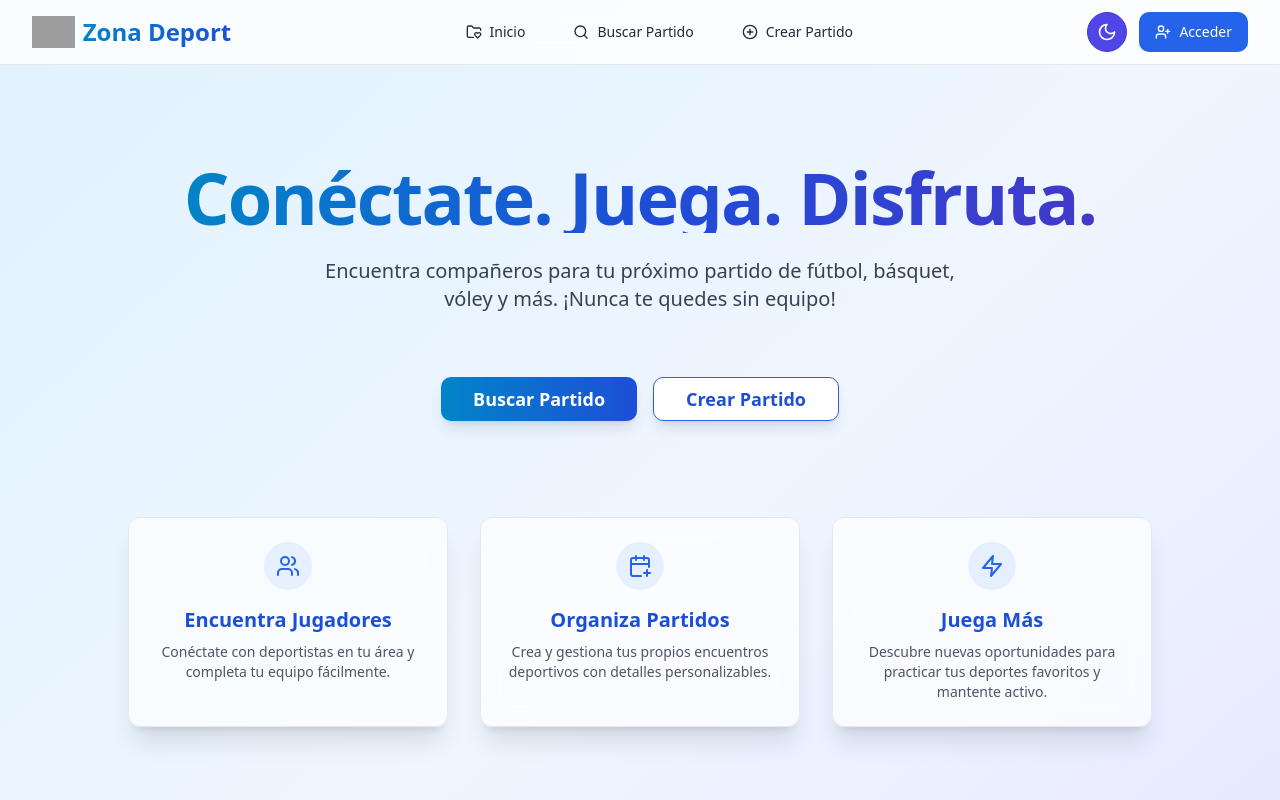
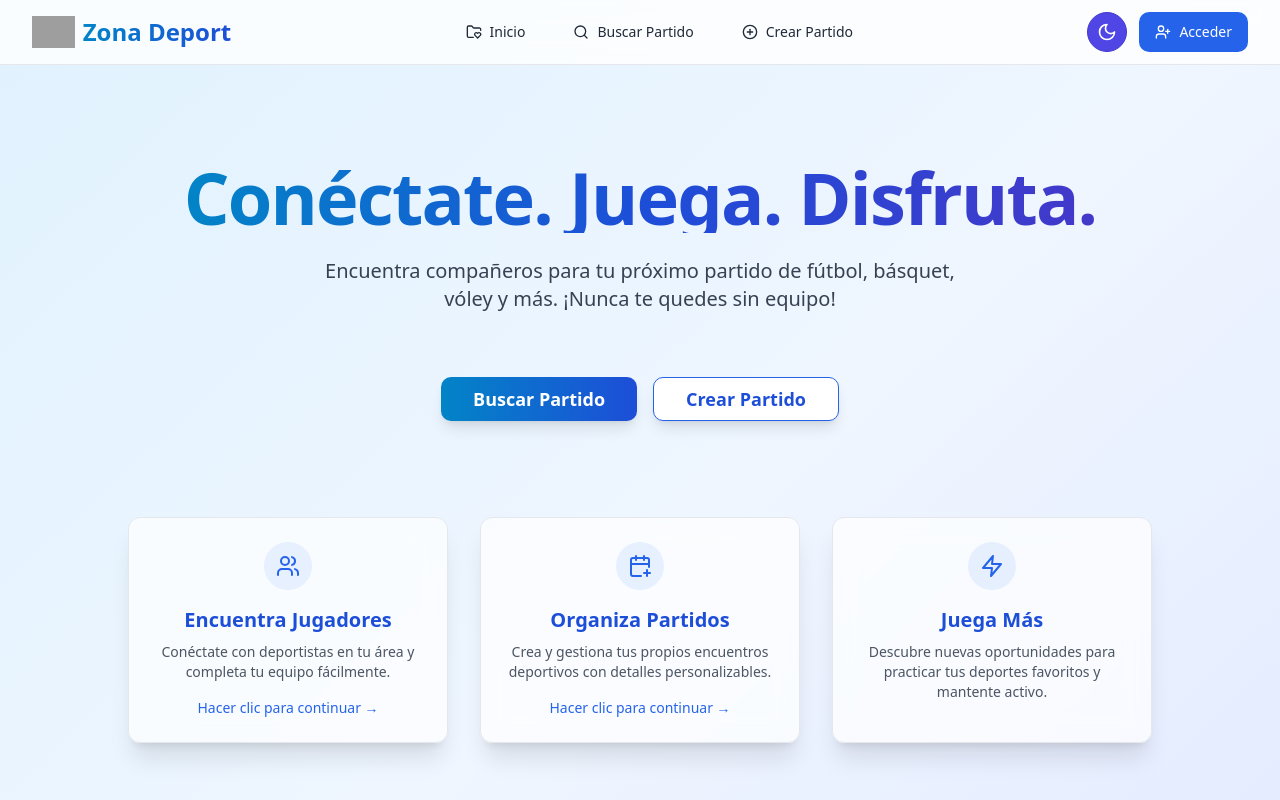
Before and after one commit to rufinoratti/pds-frontend, a React (Vite) app: page / in a window 1280 px wide. Shown: the top 800 px of the page. Built offline with nearby package versions, Linux system fonts and the light colour scheme; grey boxes are pictures that could not be loaded.

Commit message:
update-home

```diff
--- a/src/pages/Home.jsx
+++ b/src/pages/Home.jsx
@@ -1,40 +1,60 @@
-import React from 'react';
-import { motion } from 'framer-motion';
-import { Button } from '@/components/ui/button';
-import { Link, useOutletContext, useNavigate } from 'react-router-dom';
-import { Users, Zap, CalendarPlus } from 'lucide-react';
+"use client"
+import { motion } from "framer-motion"
+import { Button } from "@/components/ui/button"
+import { Link, useOutletContext, useNavigate } from "react-router-dom"
+import { Users, Zap, CalendarPlus } from "lucide-react"
 
-const FeatureCard = ({ icon, title, description, delay, darkMode }) => (
+const FeatureCard = ({ icon, title, description, delay, darkMode, onClick, clickable = false }) => (
   <motion.div
     initial={{ opacity: 0, y: 20 }}
     animate={{ opacity: 1, y: 0 }}
     transition={{ duration: 0.5, delay }}
-    className={`p-6 rounded-xl shadow-xl transform hover:scale-105 transition-transform duration-300 ${darkMode ? 'bg-gray-800/70 backdrop-blur-md border border-gray-700' : 'bg-white/70 backdrop-blur-md border border-gray-200'}`}
+    className={`p-6 rounded-xl shadow-xl transform hover:scale-105 transition-transform duration-300 ${
+      clickable ? "cursor-pointer hover:shadow-2xl" : ""
+    } ${darkMode ? "bg-gray-800/70 backdrop-blur-md border border-gray-700" : "bg-white/70 backdrop-blur-md border border-gray-200"}`}
+    onClick={onClick}
   >
-    <div className={`flex items-center justify-center w-12 h-12 rounded-full mb-4 mx-auto ${darkMode ? 'bg-sky-500/20 text-sky-400' : 'bg-blue-500/10 text-blue-600'}`}>
+    <div
+      className={`flex items-center justify-center w-12 h-12 rounded-full mb-4 mx-auto ${darkMode ? "bg-sky-500/20 text-sky-400" : "bg-blue-500/10 text-blue-600"}`}
+    >
       {icon}
     </div>
-    <h3 className={`text-xl font-semibold mb-2 text-center ${darkMode ? 'text-sky-300' : 'text-blue-700'}`}>{title}</h3>
-    <p className={`${darkMode ? 'text-gray-400' : 'text-gray-600'} text-sm text-center`}>{description}</p>
+    <h3 className={`text-xl font-semibold mb-2 text-center ${darkMode ? "text-sky-300" : "text-blue-700"}`}>{title}</h3>
+    <p className={`${darkMode ? "text-gray-400" : "text-gray-600"} text-sm text-center`}>{description}</p>
+    {clickable && (
+      <div className={`mt-4 text-center text-sm font-medium ${darkMode ? "text-sky-400" : "text-blue-600"}`}>
+        Hacer clic para continuar →
+      </div>
+    )}
   </motion.div>
-);
+)
 
 function Home() {
-  const { darkMode, currentUser } = useOutletContext();
-  const navigate = useNavigate();
+  const { darkMode, currentUser } = useOutletContext()
+  const navigate = useNavigate()
+
+  const handleFindPlayersClick = () => {
+    navigate("/find-match")
+  }
+
+  const handleOrganizeMatchClick = () => {
+    navigate("/create-match")
+  }
 
   return (
     <div className="flex flex-col items-center justify-center text-center py-8 md:py-16">
       <motion.div
         initial={{ opacity: 0, scale: 0.8 }}
         animate={{ opacity: 1, scale: 1 }}
-        transition={{ duration: 0.7, type: 'spring', stiffness: 100 }}
+        transition={{ duration: 0.7, type: "spring", stiffness: 100 }}
         className="mb-10 md:mb-16"
       >
-        <h1 className={`text-5xl md:text-7xl font-extrabold tracking-tight mb-6 ${darkMode ? 'text-transparent bg-clip-text bg-gradient-to-r from-sky-400 via-blue-500 to-indigo-500' : 'text-transparent bg-clip-text bg-gradient-to-r from-sky-600 via-blue-700 to-indigo-700'}`}>
+        <h1
+          className={`text-5xl md:text-7xl font-extrabold tracking-tight mb-6 ${darkMode ? "text-transparent bg-clip-text bg-gradient-to-r from-sky-400 via-blue-500 to-indigo-500" : "text-transparent bg-clip-text bg-gradient-to-r from-sky-600 via-blue-700 to-indigo-700"}`}
+        >
           Conéctate. Juega. Disfruta.
         </h1>
-        <p className={`text-lg md:text-xl ${darkMode ? 'text-gray-300' : 'text-gray-700'} max-w-2xl mx-auto`}>
+        <p className={`text-lg md:text-xl ${darkMode ? "text-gray-300" : "text-gray-700"} max-w-2xl mx-auto`}>
           Encuentra compañeros para tu próximo partido de fútbol, básquet, vóley y más. ¡Nunca te quedes sin equipo!
         </p>
       </motion.div>
@@ -45,10 +65,19 @@ function Home() {
         transition={{ duration: 0.5, delay: 0.3 }}
         className="flex flex-col sm:flex-row space-y-4 sm:space-y-0 sm:space-x-4 mb-16 md:mb-24"
       >
-        <Button size="lg" asChild className={`text-lg font-semibold shadow-lg transform hover:scale-105 transition-transform duration-300 ${darkMode ? 'bg-gradient-to-r from-sky-500 to-blue-600 hover:from-sky-600 hover:to-blue-700 text-white' : 'bg-gradient-to-r from-sky-600 to-blue-700 hover:from-sky-700 hover:to-blue-800 text-white'}`}>
+        <Button
+          size="lg"
+          asChild
+          className={`text-lg font-semibold shadow-lg transform hover:scale-105 transition-transform duration-300 ${darkMode ? "bg-gradient-to-r from-sky-500 to-blue-600 hover:from-sky-600 hover:to-blue-700 text-white" : "bg-gradient-to-r from-sky-600 to-blue-700 hover:from-sky-700 hover:to-blue-800 text-white"}`}
+        >
           <Link to="/find-match">Buscar Partido</Link>
         </Button>
-        <Button size="lg" variant="outline" asChild className={`text-lg font-semibold shadow-lg transform hover:scale-105 transition-transform duration-300 ${darkMode ? 'border-sky-500 text-sky-400 hover:bg-sky-500/20' : 'border-blue-600 text-blue-700 hover:bg-blue-600/10'}`}>
+        <Button
+          size="lg"
+          variant="outline"
+          asChild
+          className={`text-lg font-semibold shadow-lg transform hover:scale-105 transition-transform duration-300 ${darkMode ? "border-sky-500 text-sky-400 hover:bg-sky-500/20" : "border-blue-600 text-blue-700 hover:bg-blue-600/10"}`}
+        >
           <Link to="/create-match">Crear Partido</Link>
         </Button>
       </motion.div>
@@ -60,6 +89,8 @@ function Home() {
           description="Conéctate con deportistas en tu área y completa tu equipo fácilmente."
           delay={0.5}
           darkMode={darkMode}
+          onClick={handleFindPlayersClick}
+          clickable={true}
         />
         <FeatureCard
           icon={<CalendarPlus className="w-6 h-6" />}
@@ -67,6 +98,8 @@ function Home() {
           description="Crea y gestiona tus propios encuentros deportivos con detalles personalizables."
           delay={0.7}
           darkMode={darkMode}
+          onClick={handleOrganizeMatchClick}
+          clickable={true}
         />
         <FeatureCard
           icon={<Zap className="w-6 h-6" />}
@@ -74,6 +107,7 @@ function Home() {
           description="Descubre nuevas oportunidades para practicar tus deportes favoritos y mantente activo."
           delay={0.9}
           darkMode={darkMode}
+          clickable={false}
         />
       </div>
 
@@ -82,14 +116,16 @@ function Home() {
           initial={{ opacity: 0, y: 20 }}
           animate={{ opacity: 1, y: 0 }}
           transition={{ duration: 0.5, delay: 1.1 }}
-          className={`p-8 rounded-xl shadow-xl ${darkMode ? 'bg-gray-800/70 backdrop-blur-md border border-gray-700' : 'bg-white/70 backdrop-blur-md border border-gray-200'} max-w-3xl mx-auto`}
+          className={`p-8 rounded-xl shadow-xl ${darkMode ? "bg-gray-800/70 backdrop-blur-md border border-gray-700" : "bg-white/70 backdrop-blur-md border border-gray-200"} max-w-3xl mx-auto`}
         >
-          <h2 className={`text-3xl font-bold mb-4 ${darkMode ? 'text-sky-400' : 'text-blue-700'}`}>¡Hola, {currentUser.username}!</h2>
-          <p className={`${darkMode ? 'text-gray-300' : 'text-gray-700'} mb-6`}>
+          <h2 className={`text-3xl font-bold mb-4 ${darkMode ? "text-sky-400" : "text-blue-700"}`}>
+            ¡Hola, {currentUser.username}!
+          </h2>
+          <p className={`${darkMode ? "text-gray-300" : "text-gray-700"} mb-6`}>
             ¿Listo para tu próximo partido? Revisa los partidos disponibles o crea uno nuevo.
           </p>
           <div className="flex justify-center space-x-4">
-            <Button asChild className={`${darkMode ? 'bg-sky-500 hover:bg-sky-600' : 'bg-blue-600 hover:bg-blue-700'}`}>
+            <Button asChild className={`${darkMode ? "bg-sky-500 hover:bg-sky-600" : "bg-blue-600 hover:bg-blue-700"}`}>
               <Link to="/find-match">Ver Partidos Cerca</Link>
             </Button>
           </div>
@@ -97,15 +133,15 @@ function Home() {
       )}
 
       <div className="mt-16">
-        <h2 className={`text-3xl font-bold mb-8 ${darkMode ? 'text-sky-300' : 'text-blue-800'}`}>Deportes Populares</h2>
+        <h2 className={`text-3xl font-bold mb-8 ${darkMode ? "text-sky-300" : "text-blue-800"}`}>Deportes Populares</h2>
         <div className="flex flex-wrap justify-center gap-4">
-          {['Fútbol', 'Básquet', 'Vóley', 'Tenis', 'Pádel'].map((sport, index) => (
+          {["Fútbol", "Básquet", "Vóley", "Tenis", "Pádel"].map((sport, index) => (
             <motion.div
               key={sport}
               initial={{ opacity: 0, scale: 0.5 }}
               animate={{ opacity: 1, scale: 1 }}
               transition={{ duration: 0.3, delay: 1.3 + index * 0.1 }}
-              className={`px-6 py-3 rounded-full text-sm font-medium cursor-pointer shadow-md hover:shadow-lg transition-shadow ${darkMode ? 'bg-gray-700 text-gray-200 hover:bg-gray-600' : 'bg-white text-gray-700 hover:bg-gray-50'}`}
+              className={`px-6 py-3 rounded-full text-sm font-medium cursor-pointer shadow-md hover:shadow-lg transition-shadow ${darkMode ? "bg-gray-700 text-gray-200 hover:bg-gray-600" : "bg-white text-gray-700 hover:bg-gray-50"}`}
               onClick={() => navigate(`/find-match?sport=${sport}`)}
             >
               {sport}
@@ -114,7 +150,7 @@ function Home() {
         </div>
       </div>
     </div>
-  );
+  )
 }
 
-export default Home;
+export default Home
```
